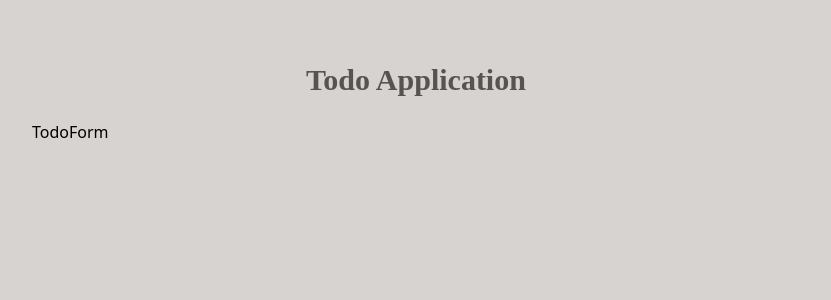
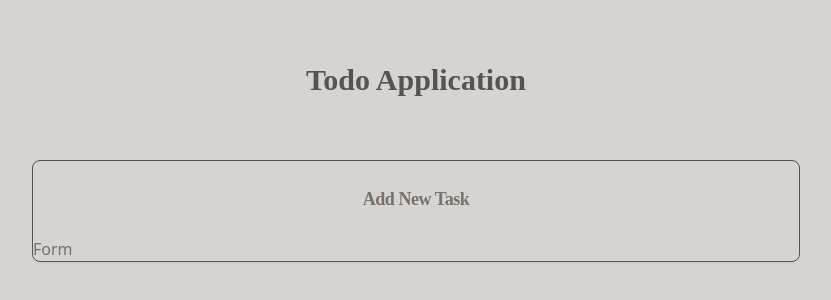
Before and after one commit to anoopraju31/task-tracker, a React (Vite) app: page / in a window 1280 px wide. Shown: the top 300 px of the page, without its empty margins (224-1055 px from the left). Built offline with nearby package versions, Linux system fonts and the light colour scheme; a web font is replaced by a local one.

Commit message:
Form Component - initial

```diff
--- /dev/null
+++ b/src/components/Form.tsx
@@ -0,0 +1,5 @@
+const Form = () => {
+	return <div>Form</div>
+}
+
+export default Form
--- a/src/components/TodoForm.tsx
+++ b/src/components/TodoForm.tsx
@@ -1,5 +1,17 @@
+import Form from './Form'
+
 const TodoForm = () => {
-	return <div>TodoForm</div>
+	return (
+		<section className='my-10 rounded-lg border border-stone-600 text-stone-500 shadow-sm'>
+			<div className='flex flex-col space-y-1.5 p-6'>
+				<h3 className='font-semibold text-center font-todo tracking-tight text-lg'>
+					Add New Task
+				</h3>
+			</div>
+
+			<Form />
+		</section>
+	)
 }
 
 export default TodoForm
```
